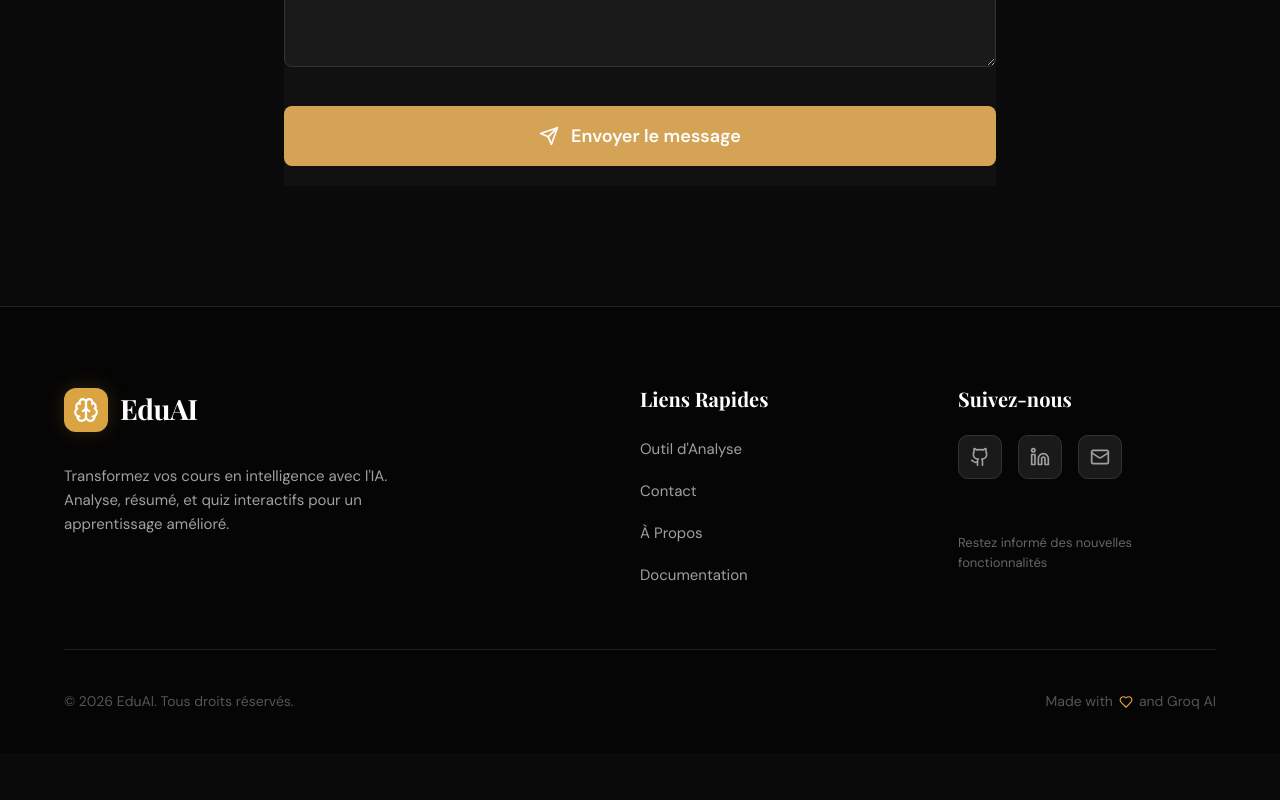
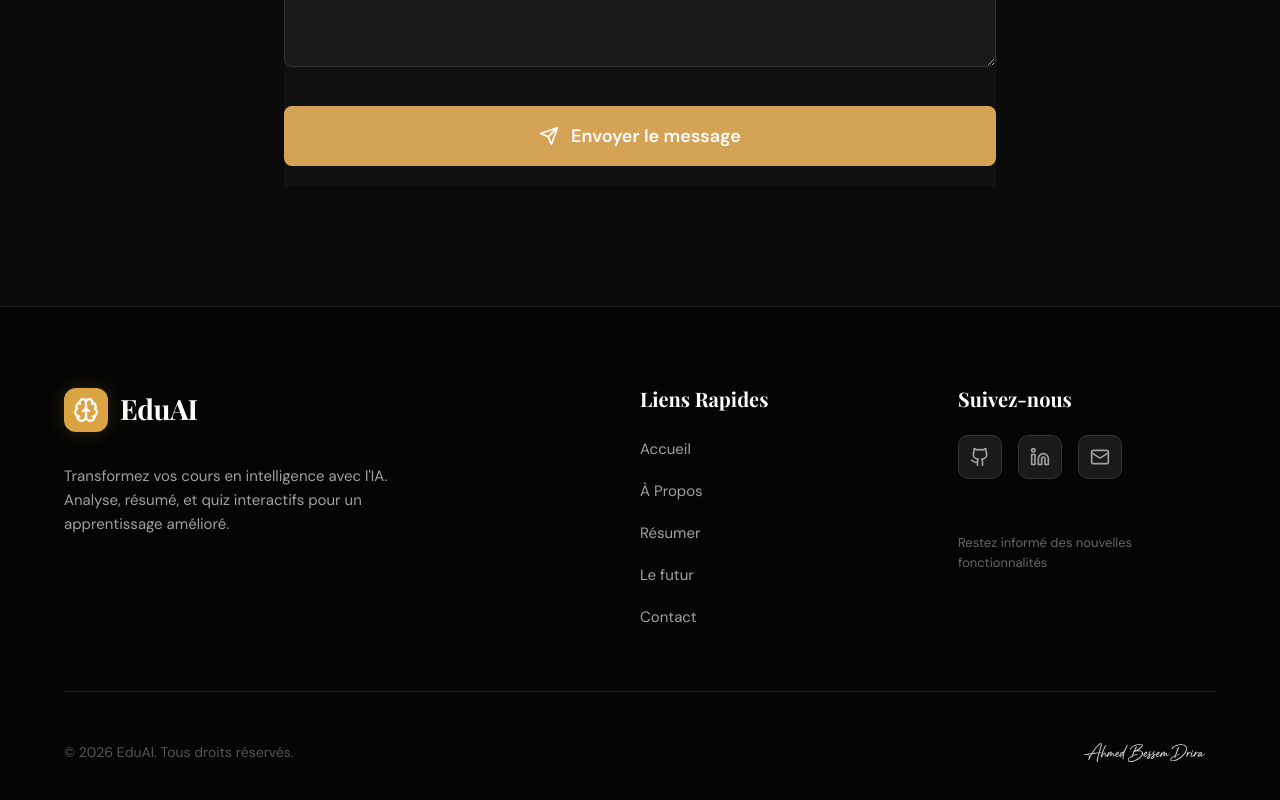
Before and after one commit to ahmed-bessem-drira/EduAi, a React (Vite) app in the folder frontend/: page / in a window 1280 px wide. Shown: the part 4269-5069 px from the top of the page. Before the commit the page ends 5022 px from the top, so only its background shows below. Built offline with nearby package versions, Linux system fonts and the light colour scheme; no server answers.

Commit message:
Update footer with signature and sync quick links

```diff
--- a/frontend/src/components/Footer/Footer.jsx
+++ b/frontend/src/components/Footer/Footer.jsx
@@ -1,6 +1,6 @@
-import React from 'react';
 import { Brain, Github, Linkedin, Mail, Heart } from 'lucide-react';
 import styles from './Footer.module.css';
+import signatureUrl from '../../assets/signature.png';
 
 const Footer = () => {
   const currentYear = new Date().getFullYear();
@@ -46,17 +46,20 @@ const Footer = () => {
           <div className={styles.column}>
             <h3 className={styles.columnTitle}>Liens Rapides</h3>
             <nav className={styles.nav}>
-              <a href="#tool" className={styles.navLink}>
-                Outil d'Analyse
+              <a href="#home" className={styles.navLink}>
+                Accueil
+              </a>
+              <a href="#about" className={styles.navLink}>
+                À Propos
+              </a>
+              <a href="#summarize" className={styles.navLink}>
+                Résumer
+              </a>
+              <a href="#future" className={styles.navLink}>
+                Le futur
               </a>
               <a href="#contact" className={styles.navLink}>
                 Contact
-              </a>
-              <a href="#" className={styles.navLink}>
-                À Propos
-              </a>
-              <a href="#" className={styles.navLink}>
-                Documentation
               </a>
             </nav>
           </div>
@@ -91,10 +94,8 @@ const Footer = () => {
               © {currentYear} EduAI. Tous droits réservés.
             </p>
           </div>
-          <div className={styles.love}>
-            <span className={styles.loveText}>
-              Made with <Heart className={styles.heartIcon} /> and Groq AI
-            </span>
+          <div className={styles.signature}>
+            <img src={signatureUrl} alt="Signature" className={styles.signatureImg} />
           </div>
         </div>
       </div>
--- a/frontend/src/components/Footer/Footer.module.css
+++ b/frontend/src/components/Footer/Footer.module.css
@@ -147,24 +147,21 @@
   margin: 0;
 }
 
-.love {
+.signature {
   display: flex;
   align-items: center;
-  gap: 4px;
 }
 
-.loveText {
-  color: #555;
-  font-size: 14px;
-  display: flex;
-  align-items: center;
-  gap: 6px;
+.signatureImg {
+  height: 40px;
+  width: auto;
+  opacity: 0.8;
+  transition: opacity 0.3s ease;
+  filter: brightness(0) invert(1); /* Ensure it's visible on dark theme if it's a dark PNG */
 }
 
-.heartIcon {
-  width: 14px;
-  height: 14px;
-  color: var(--accent-primary);
+.signatureImg:hover {
+  opacity: 1;
 }
 
 @media (max-width: 768px) {
```
